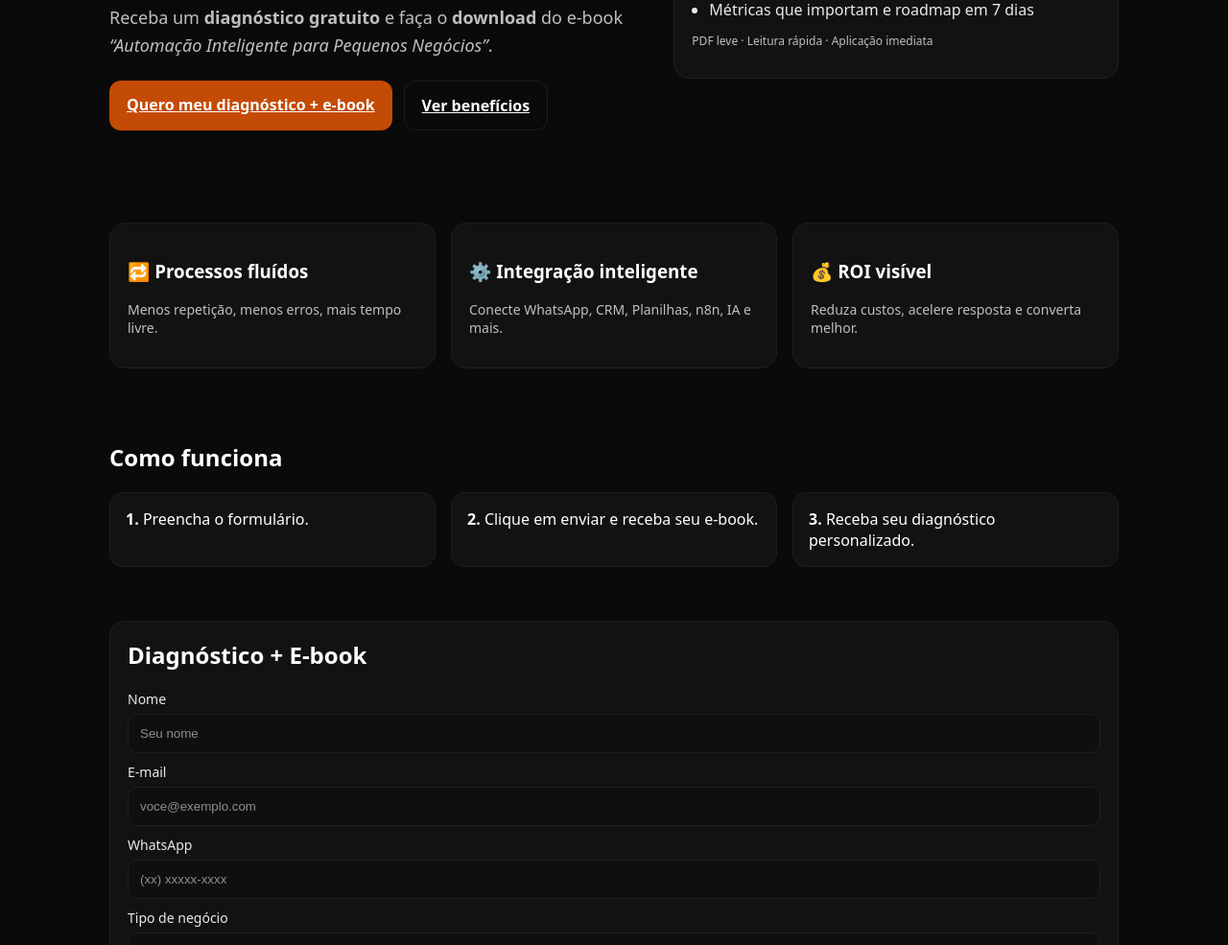
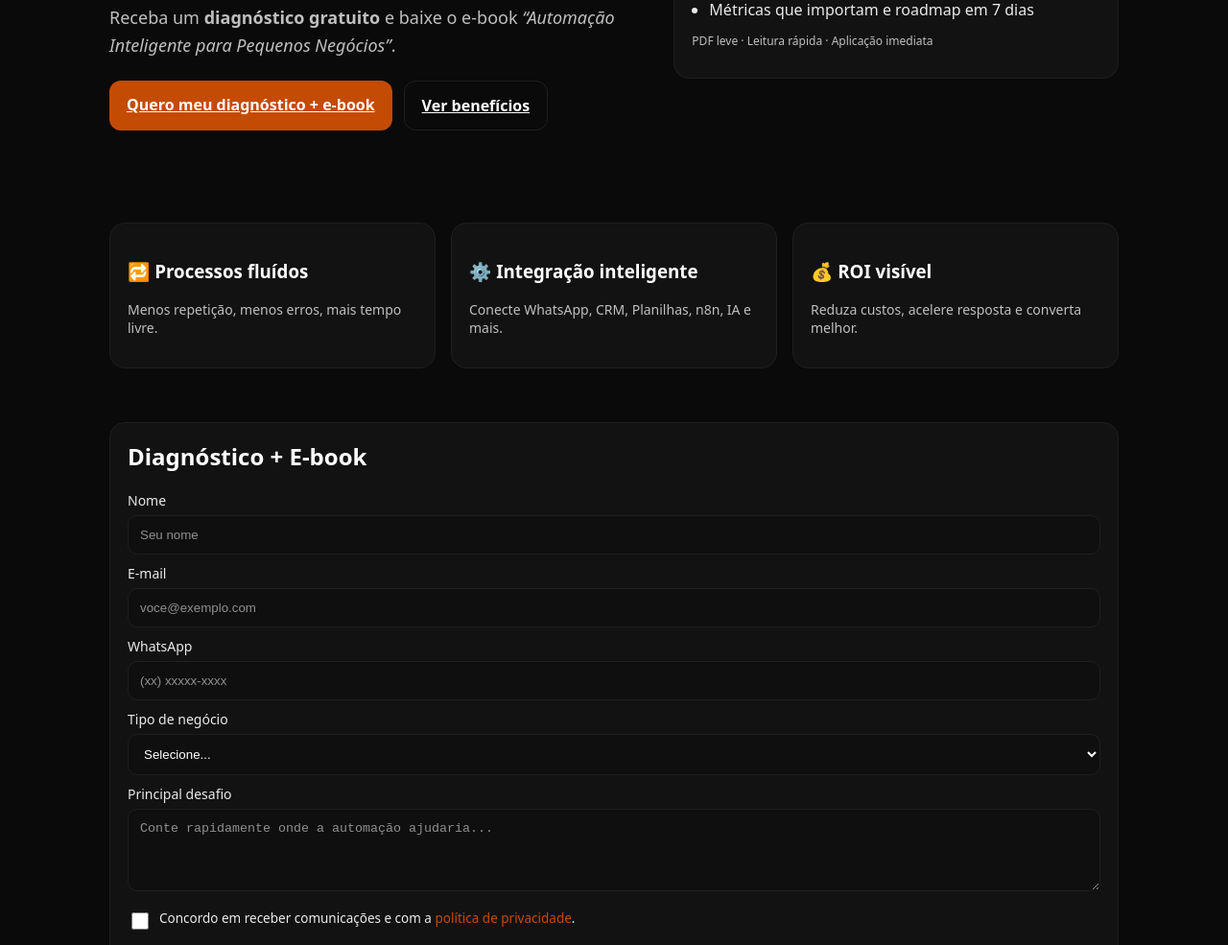
Before and after one commit to pfiuza08/intellih-automacao, a plain HTML site: page index.html in a window 1280 px wide. Shown: the part 289-1274 px from the top of the page at 96% size. Drawn offline with Linux system fonts and the light colour scheme.

Commit message:
Update index.html

```diff
--- a/index.html
+++ b/index.html
@@ -4,23 +4,33 @@
   <meta charset="UTF-8" />
   <meta name="viewport" content="width=device-width, initial-scale=1" />
   <title>Automação Inteligente | Intellih Tecnologia</title>
-  <meta name="description" content="Receba um diagnóstico gratuito de automação e faça o download imediato do e-book Automação Inteligente para Pequenos Negócios.">
+  <meta name="description" content="Receba um diagnóstico gratuito de automação e baixe o e-book Automação Inteligente para Pequenos Negócios.">
   <link rel="icon" href="/favicon.ico" />
 
   <style>
     :root {
-      --bg:#0a0a0a; --fg:#ffffff; --muted:#bfbfbf; --brand:#c44b04; --card:#121212; --stroke:#1e1e1e;
+      --bg:#0a0a0a; --fg:#ffffff; --muted:#bfbfbf;
+      --brand:#c44b04; --card:#121212; --stroke:#1e1e1e;
     }
     * { box-sizing: border-box; }
-    body { margin:0; font-family: ui-sans-serif, system-ui, -apple-system, Segoe UI, Roboto, Arial, "Noto Sans", "Helvetica Neue", sans-serif; background:var(--bg); color:var(--fg); }
+    body {
+      margin:0;
+      font-family: ui-sans-serif, system-ui, -apple-system, Segoe UI, Roboto, Arial, "Noto Sans", "Helvetica Neue", sans-serif;
+      background:var(--bg);
+      color:var(--fg);
+    }
     .wrap { max-width:1100px; margin:0 auto; padding:24px; }
-    .hero { display:grid; grid-template-columns: 1.2fr 1fr; gap:32px; align-items:center; padding:48px 0; }
+    .hero { display:grid; grid-template-columns:1.2fr 1fr; gap:32px; align-items:center; padding:48px 0; }
     .badge { display:inline-block; background:rgba(196,75,4,.15); color:#ffd9c2; border:1px solid rgba(196,75,4,.35); padding:6px 10px; border-radius:999px; font-size:12px; letter-spacing:.2px; }
-    h1 { font-size: clamp(28px, 5vw, 48px); line-height:1.1; margin:14px 0 12px; }
-    .sub { color: var(--muted); font-size: 18px; line-height:1.6; }
-    .cta { display:flex; gap:12px; margin-top:22px; flex-wrap: wrap; }
-    .btn { background:var(--brand); color:#fff; padding:14px 18px; border:none; border-radius:12px; font-weight:600; cursor:pointer; transition:.2s; }
-    .btn:hover { filter:brightness(1.05); transform: translateY(-1px); }
+    h1 { font-size:clamp(28px,5vw,48px); line-height:1.1; margin:14px 0 12px; }
+    .sub { color:var(--muted); font-size:18px; line-height:1.6; }
+    .cta { display:flex; gap:12px; margin-top:22px; flex-wrap:wrap; }
+    .btn {
+      background:var(--brand); color:#fff;
+      padding:14px 18px; border:none; border-radius:12px;
+      font-weight:600; cursor:pointer; transition:.2s;
+    }
+    .btn:hover { filter:brightness(1.05); transform:translateY(-1px); }
     .btn.alt { background:transparent; border:1px solid var(--stroke); color:#fff; }
     .card { background:var(--card); border:1px solid var(--stroke); border-radius:16px; padding:18px; }
     .grid-3 { display:grid; grid-template-columns:repeat(3,1fr); gap:16px; }
@@ -29,13 +39,30 @@
     .kicker { color:var(--muted); font-size:14px; }
     .form { background:var(--card); border:1px solid var(--stroke); border-radius:16px; padding:18px; }
     label { font-size:14px; color:#eaeaea; display:block; margin:10px 0 6px; }
-    input, select, textarea { width:100%; padding:12px 12px; border-radius:10px; border:1px solid var(--stroke); background:#0f0f0f; color:#fff; }
+    input, select, textarea {
+      width:100%; padding:12px 12px; border-radius:10px;
+      border:1px solid var(--stroke); background:#0f0f0f; color:#fff;
+    }
     input::placeholder, textarea::placeholder { color:#8f8f8f; }
+    .checkbox-wrap {
+      display:flex; align-items:flex-start; gap:8px;
+      margin-top:14px; line-height:1.4;
+    }
+    .checkbox-wrap input[type="checkbox"] {
+      margin-top:3px; width:18px; height:18px; accent-color:var(--brand);
+    }
+    .checkbox-wrap label {
+      font-size:13.5px; color:#eaeaea; margin:0; cursor:pointer;
+    }
+    .checkbox-wrap a { color:var(--brand); text-decoration:none; }
     .muted { color:var(--muted); font-size:12px; }
-    footer { border-top:1px solid var(--stroke); margin-top:32px; padding:24px 0; color:var(--muted); font-size:14px; }
-    @media (max-width: 960px) {
-      .hero { grid-template-columns: 1fr; }
-      .grid-3, .how { grid-template-columns: 1fr; }
+    footer {
+      border-top:1px solid var(--stroke); margin-top:32px;
+      padding:24px 0; color:var(--muted); font-size:14px;
+    }
+    @media (max-width:960px){
+      .hero { grid-template-columns:1fr; }
+      .grid-3,.how { grid-template-columns:1fr; }
     }
   </style>
 </head>
@@ -47,7 +74,7 @@
         <span class="badge">Intellih Tecnologia</span>
         <h1>Automatize processos, reduza custos e <span style="color:var(--brand)">escale resultados</span>.</h1>
         <p class="sub">
-          Receba um <b>diagnóstico gratuito</b> e faça o <b>download</b> do e-book
+          Receba um <b>diagnóstico gratuito</b> e baixe o e-book
           <i>“Automação Inteligente para Pequenos Negócios”</i>.
         </p>
         <div class="cta">
@@ -77,15 +104,6 @@
     </div>
   </section>
 
-  <section class="wrap" id="como-funciona" style="padding-bottom:32px">
-    <h2>Como funciona</h2>
-    <div class="how">
-      <div class="step"><b>1.</b> Preencha o formulário.</div>
-      <div class="step"><b>2.</b> Clique em enviar e receba seu e-book.</div>
-      <div class="step"><b>3.</b> Receba seu diagnóstico personalizado.</div>
-    </div>
-  </section>
-
   <section id="form" class="wrap">
     <div class="form">
       <h2 style="margin-top:0">Diagnóstico + E-book</h2>
@@ -112,16 +130,16 @@
         <label for="desafio">Principal desafio</label>
         <textarea id="desafio" name="desafio" rows="4" placeholder="Conte rapidamente onde a automação ajudaria..."></textarea>
 
-        <div style="display:flex; align-items:flex-start; gap:8px; margin-top:14px">
-          <input id="lgpd" type="checkbox" required style="margin-top:3px" />
-          <label for="lgpd" style="margin:0; font-size:13px; line-height:1.4">Concordo em receber comunicações e com a política de privacidade.</label>
+        <div class="checkbox-wrap">
+          <input id="lgpd" type="checkbox" required />
+          <label for="lgpd">Concordo em receber comunicações e com a <a href="#" target="_blank">política de privacidade</a>.</label>
         </div>
 
         <button id="submitBtn" class="btn" type="submit" style="margin-top:16px">Enviar</button>
         <p id="msg" class="kicker" style="margin-top:10px"></p>
       </form>
     </div>
-    <p class="muted" style="margin-top:10px">* Seus dados são usados apenas para o diagnóstico e envio de materiais relevantes. </p>
+    <p class="muted" style="margin-top:10px">* Seus dados são usados apenas para o diagnóstico e envio de materiais relevantes.</p>
   </section>
 
   <footer class="wrap">
@@ -129,46 +147,39 @@
   </footer>
 
   <script>
-    // ===== CONFIG =====
-    const APPS_SCRIPT_URL = "https://script.google.com/macros/s/https://script.google.com/macros/s/AKfycbxYbWXqaa6Y6CdoA1c9BZv73dGBSCzFfMQYr23lz4ppRmSQnaE5STcgsga78uazWPUG/exec/exec"; // 🔗 substitua pelo link real publicado
-    // ==================
+    const APPS_SCRIPT_URL = "https://script.google.com/macros/s/https://script.google.com/macros/s/AKfycbxYbWXqaa6Y6CdoA1c9BZv73dGBSCzFfMQYr23lz4ppRmSQnaE5STcgsga78uazWPUG/exec/exec"; // Substitua pelo seu Apps Script
+    const THANKYOU_URL = "/thankyou.html"; // Redirecionamento garantido
 
     const form = document.getElementById('leadForm');
-    const btn  = document.getElementById('submitBtn');
-    const msg  = document.getElementById('msg');
+    const btn = document.getElementById('submitBtn');
+    const msg = document.getElementById('msg');
 
-    form.addEventListener('submit', async (e) => {
+    form.addEventListener('submit', (e) => {
       e.preventDefault();
       msg.textContent = "Enviando...";
       btn.disabled = true;
 
       const payload = {
-        nome:   document.getElementById('nome').value.trim(),
-        email:  document.getElementById('email').value.trim(),
-        whats:  document.getElementById('whats').value.trim(),
-        tipo:   document.getElementById('tipo').value,
-        desafio:document.getElementById('desafio').value.trim(),
+        nome: document.getElementById('nome').value.trim(),
+        email: document.getElementById('email').value.trim(),
+        whats: document.getElementById('whats').value.trim(),
+        tipo: document.getElementById('tipo').value,
+        desafio: document.getElementById('desafio').value.trim(),
         origem: window.location.href,
         ts: new Date().toISOString()
       };
 
+      // Envia sem bloquear o redirecionamento
       try {
-        // 👇 Envio ajustado (sem no-cors)
-        await fetch(APPS_SCRIPT_URL, {
-          method: "POST",
-          headers: { "Content-Type": "application/json" },
-          body: JSON.stringify(payload)
-        });
+        navigator.sendBeacon(APPS_SCRIPT_URL, JSON.stringify(payload));
+      } catch (err) {
+        console.warn("Falha no envio", err);
+      }
 
-        msg.textContent = "✅ Enviado! Redirecionando...";
-        setTimeout(() => window.location.href = "/thankyou.html", 800);
-
-      } catch (err) {
-        console.error(err);
-        msg.textContent = "❌ Erro ao enviar. Tente novamente.";
-      } finally {
-        btn.disabled = false;
-      }
+      msg.textContent = "✅ Enviado! Redirecionando...";
+      setTimeout(() => {
+        window.location.assign(THANKYOU_URL);
+      }, 1000);
     });
   </script>
 </body>
```
